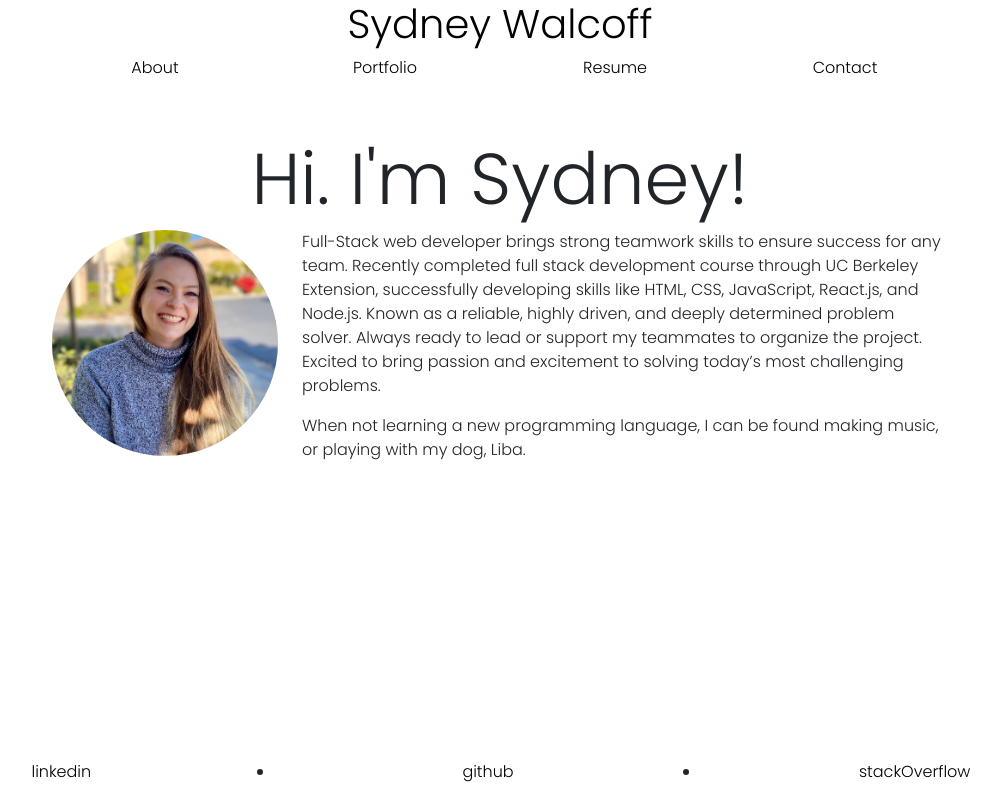
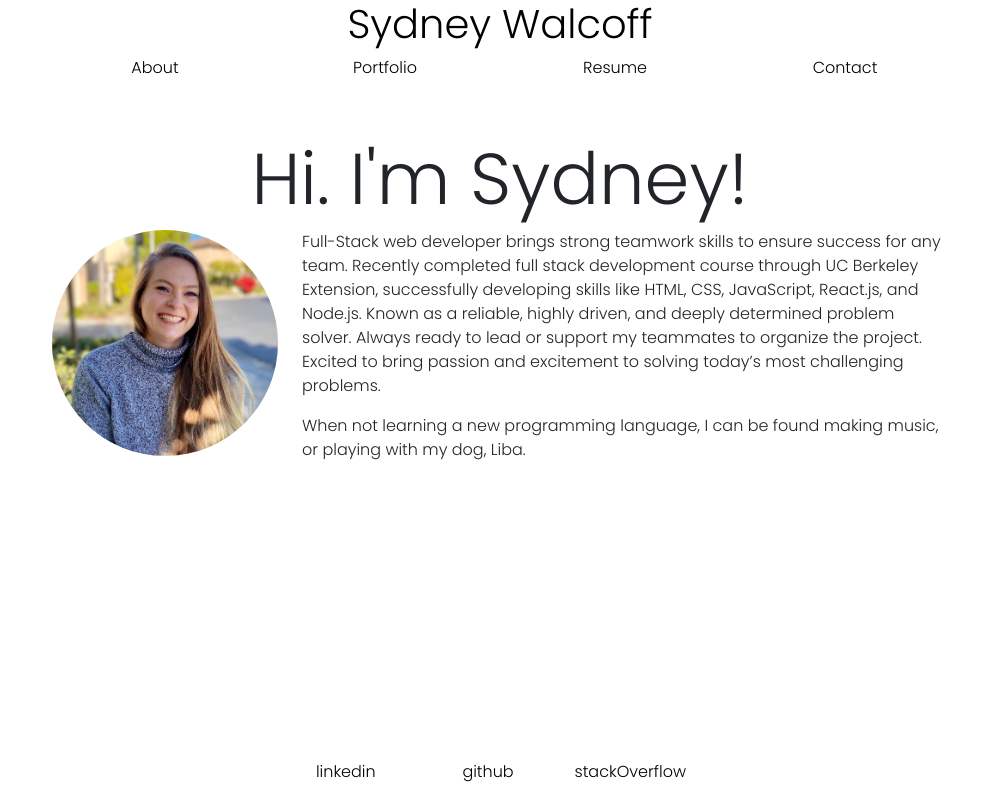
Before and after one commit to sydneywalcoff/sydneywalcoff, a React (Create React App) app: page / in a window 1280 px wide. Shown: the whole page, without its empty margins (140-1141 px from the left). Built offline with nearby package versions, Linux system fonts and the light colour scheme.

Commit message:
cleaned up console, and footer

```diff
--- a/src/App.css
+++ b/src/App.css
@@ -22,9 +22,12 @@ a:hover {
 }
 
 nav ul {
-    list-style-type: none;
     display: flex;
     justify-content: center;
+}
+
+ul {
+    list-style-type: none;
 }
 
 section {
--- a/src/App.js
+++ b/src/App.js
@@ -17,7 +17,6 @@ function App() {
 
   const [currentTitle, setCurrentTitle] = useState(titles[0]);
   const currentPage = ({ name }) => {
-    console.log(name)
     switch (name) {
       case 'About':
         return <About />
--- a/src/components/Footer/index.js
+++ b/src/components/Footer/index.js
@@ -5,9 +5,11 @@ const Footer = () => {
     return (
         <footer className="fixed-bottom row">
             <ul className="row align-items-center">
-                <li className='col text-center'><a href="https://linkedin.com/in/sydneywalcoff">linkedin</a></li>
-                <li className="col text-center"><a href="https://github.com/sydneywalcoff">github</a></li>
-                <li className="col text-center"><a href="https://stackoverflow.com/users/14700803/sydney-walcoff">stackOverflow</a></li>
+                <li className="col-4"></li>
+                <li className='col text-center'><a rel="noreferrer" href="https://linkedin.com/in/sydneywalcoff" target="_blank">linkedin</a></li>
+                <li className="col text-center"><a rel="noreferrer" href="https://github.com/sydneywalcoff" target="_blank">github</a></li>
+                <li className="col text-center"><a rel="noreferrer" href="https://stackoverflow.com/users/14700803/sydney-walcoff" target="_blank">stackOverflow</a></li>
+                <li className="col-4"></li>
             </ul>
         </footer>
     );
```
